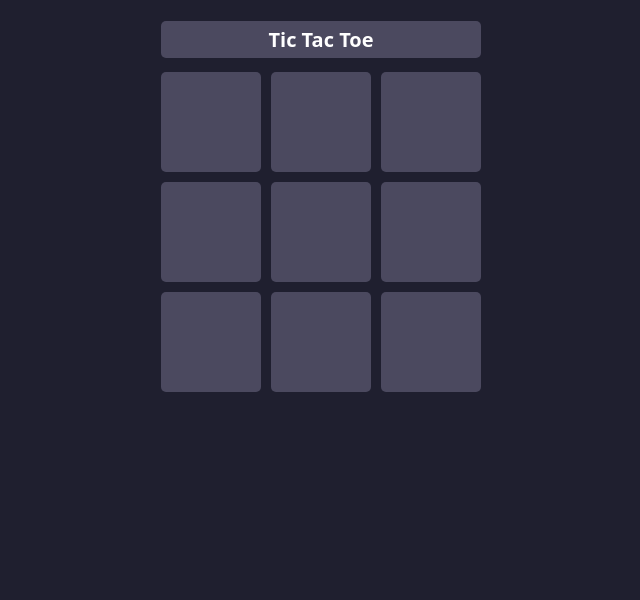
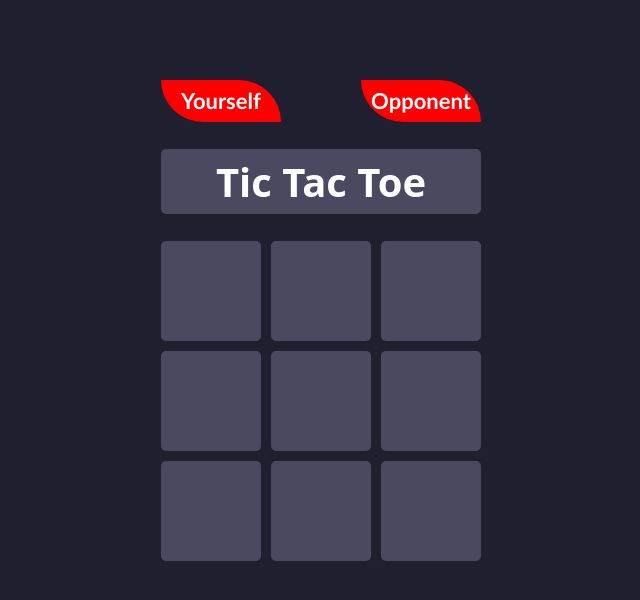
Before and after one commit to bikrantasarkar/Tictactoe, a React (Vite) app: page / in a window 1280 px wide. Shown: the top 600 px of the page, without its empty margins (319-959 px from the left). Built offline with nearby package versions, Linux system fonts and the light colour scheme; a web font is replaced by a local one.

Commit message:
added move-detection buttons on top

```diff
--- a/src/App.css
+++ b/src/App.css
@@ -2,6 +2,7 @@
   display:flex;
   justify-content: center;
   align-items:center;
+  margin-top:10vh;
 }
 
 .water-background{
@@ -11,7 +12,7 @@
   padding: 5px 20px;
   border-radius: 5px;
   text-align: center;
-  font-size: 20px;
+  font-size: 40px;
 }
 
 .square-wrapper{
@@ -20,3 +21,23 @@ grid-template-columns: 1fr 1fr 1fr;
 row-gap:10px;
 column-gap: 10px;
 }
+
+.move-detection{
+  display: flex;
+  justify-content: space-between;
+  align-items: center;
+  gap: 5vw;
+}
+.left, .right{
+  height: 30px;
+  width: 120px;
+  background-color: red;
+  border-bottom-left-radius: 50px;
+  border-top-right-radius: 50px;
+  padding-top: 7px;
+  font-family:'Gill Sans', 'Gill Sans MT', Calibri, 'Trebuchet MS', sans-serif;
+  font-weight: 800;
+  font-size: 22px;
+  padding-bottom:5px;
+  text-align: center;
+}
--- a/src/App.jsx
+++ b/src/App.jsx
@@ -12,6 +12,10 @@ const App = () => {
   return (
     <div className='main-div'>
       <div>
+        <div className="move-detection">
+          <div className="left">Yourself</div>
+          <div className="right">Opponent</div>
+        </div>
         <h1 className='game-heading water-background'>Tic Tac Toe</h1>
       <div className='square-wrapper'>
         {
```
